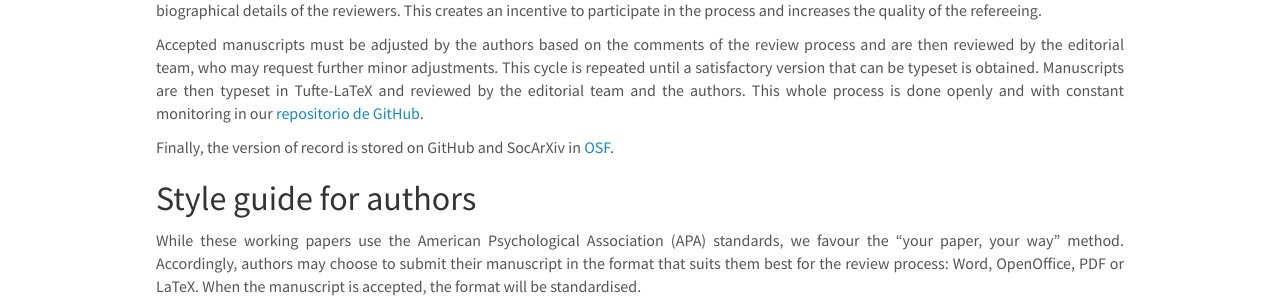
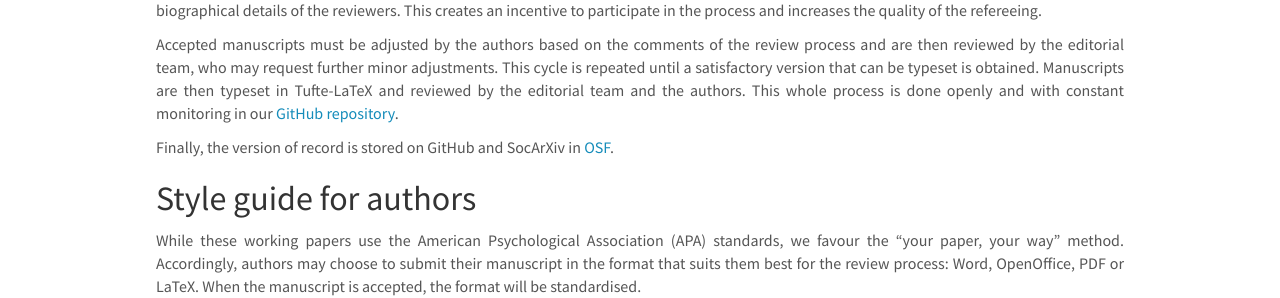
Before and after one commit to training-datalab/old-training-datalab.com, a Jekyll site: the page built from _pages/tufte-guidelines.md, in a window 1280 px wide and 900 px high, scrolled down 603 px. Shown: the part 351-649 px from the top of the window. Built offline with Jekyll 4.4.1, drawn with Linux system fonts in a browser that asks for light colours; nearby versions of some CDN libraries.

Commit message:
Update tufte-guidelines.md

```diff
--- a/_pages/tufte-guidelines.md
+++ b/_pages/tufte-guidelines.md
@@ -34,7 +34,7 @@ permalink: /tufte-guidelines/
 
 <p align=" justify">Both desktop and peer-review are based on <a href="/tufte-open-review/">open review reports</a>. These reports are published attached to the article with the signature and biographical details of the reviewers. This creates an incentive to participate in the process and increases the quality of the refereeing.</p>
 
-<p align=" justify">Accepted manuscripts must be adjusted by the authors based on the comments of the review process and are then reviewed by the editorial team, who may request further minor adjustments. This cycle is repeated until a satisfactory version that can be typeset is obtained. Manuscripts are then typeset in Tufte-LaTeX and reviewed by the editorial team and the authors. This whole process is done openly and with constant monitoring in our <a href="https://github.com/training-datalab/tufte-working-papers" target="_blank">repositorio de GitHub</a>.</p>
+<p align=" justify">Accepted manuscripts must be adjusted by the authors based on the comments of the review process and are then reviewed by the editorial team, who may request further minor adjustments. This cycle is repeated until a satisfactory version that can be typeset is obtained. Manuscripts are then typeset in Tufte-LaTeX and reviewed by the editorial team and the authors. This whole process is done openly and with constant monitoring in our <a href="https://github.com/training-datalab/tufte-working-papers" target="_blank">GitHub repository</a>.</p>
 
 <p align=" justify">Finally, the version of record is stored on GitHub and SocArXiv in <a href="http://osf.io/" target="_blank">OSF</a>.</p>
 
```
